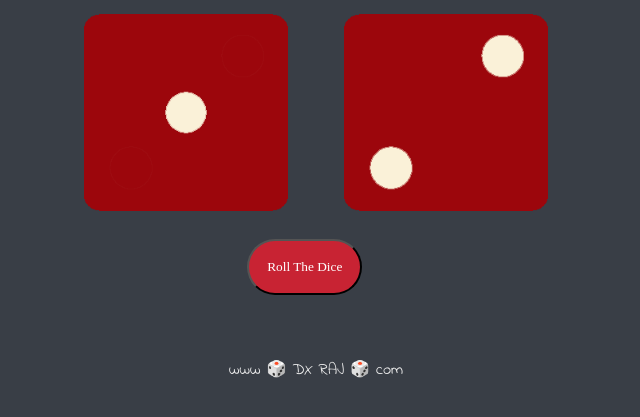
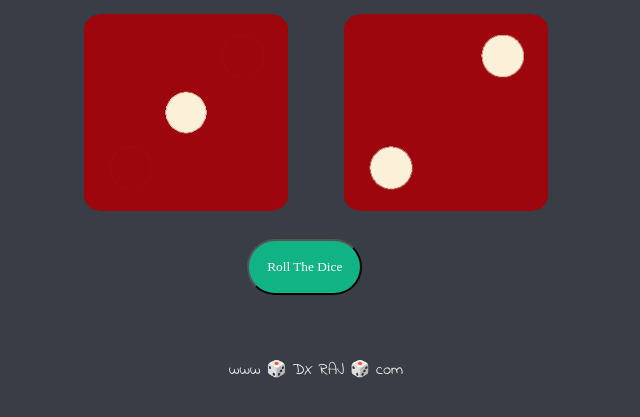
Before and after one commit to DXRaj/Dice-Game, a plain HTML site: page index.html in a window 1280 px wide. In both pictures the pointer is over the button "Roll The Dice". Shown: the part 321-738 px from the top of the page, without its empty margins (324-964 px from the left). Drawn offline with Linux system fonts and the light colour scheme.

Commit message:
Update styles.css

```diff
--- a/styles.css
+++ b/styles.css
@@ -44,6 +44,7 @@ button{
   }
 button:hover{
     cursor: pointer;
+  background-color: rgb(16, 179, 132);
   }
 
 footer {
```
